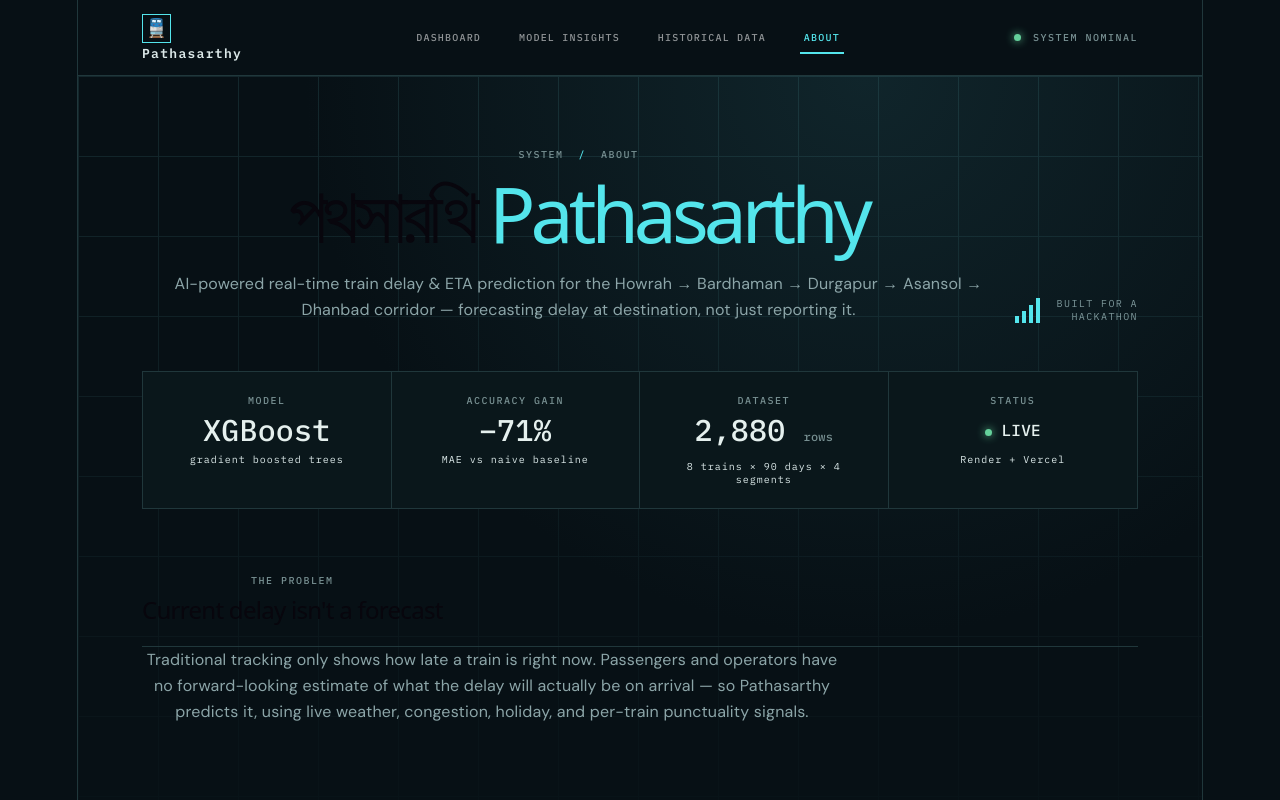
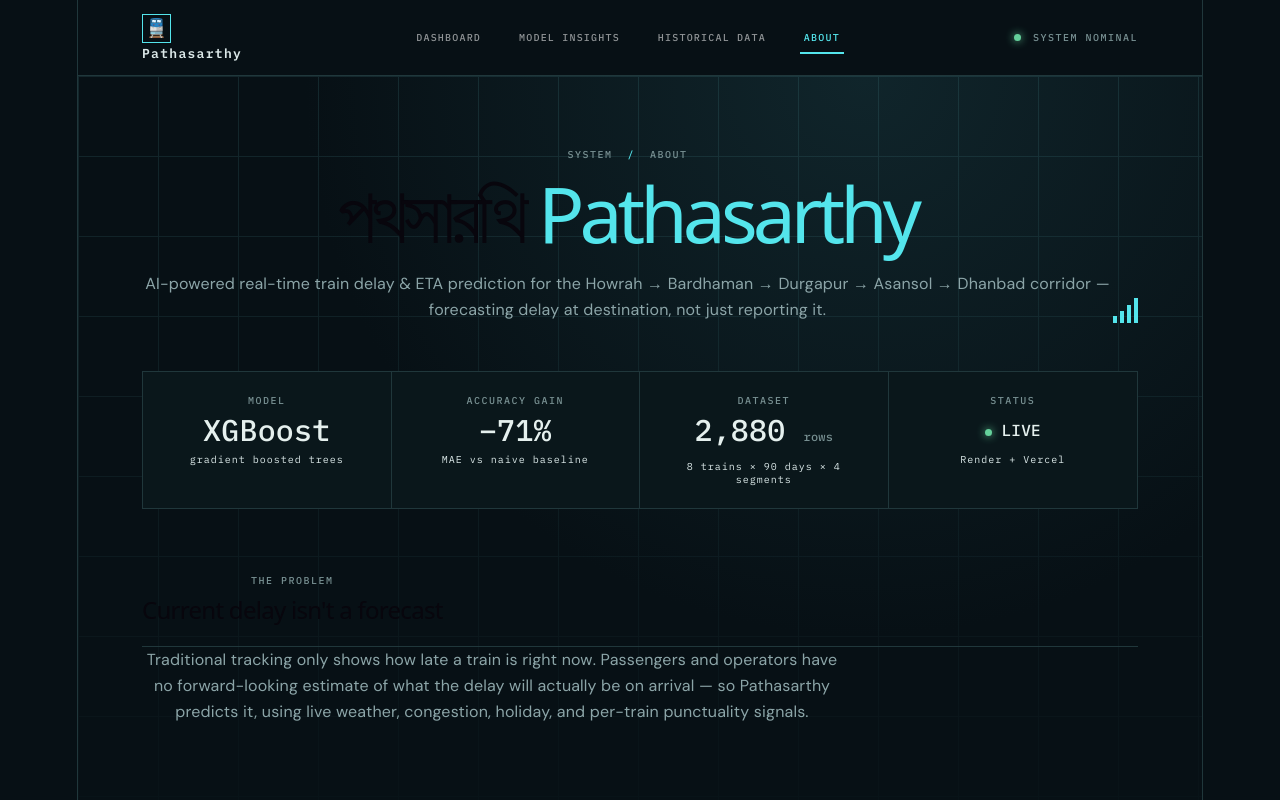
Before and after one commit to train-eta-prediction/Train_ETA_Prediction_2.0, a React (Vite) app in the folder frontend/: page /about in a window 1280 px wide. Shown: the top 800 px of the page. Built offline with nearby package versions, Linux system fonts and the light colour scheme.

Commit message:
About updated

```diff
--- a/frontend/src/pages/About.jsx
+++ b/frontend/src/pages/About.jsx
@@ -18,7 +18,7 @@ export default function About() {
           <div className="signal-bars">
             <i /><i /><i /><i />
           </div>
-          <span>BUILT FOR A HACKATHON</span>
+
         </div>
       </section>
 
```
